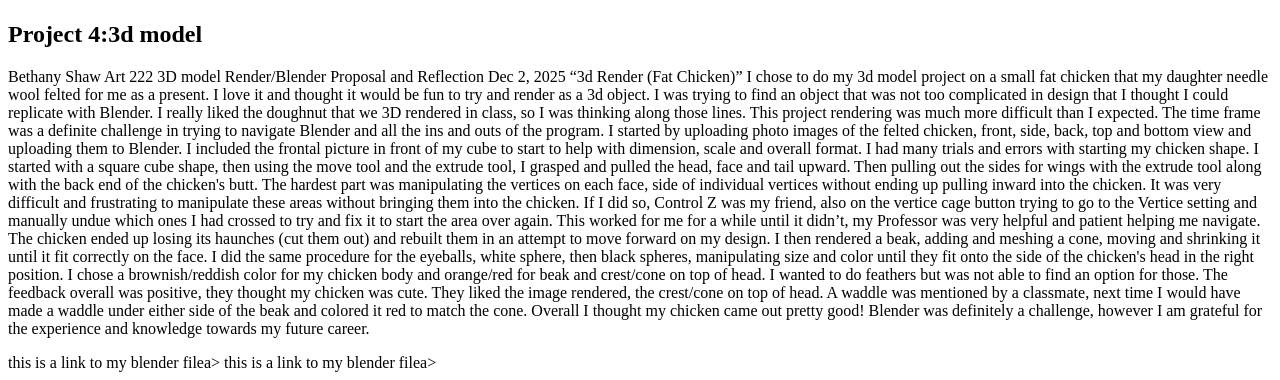
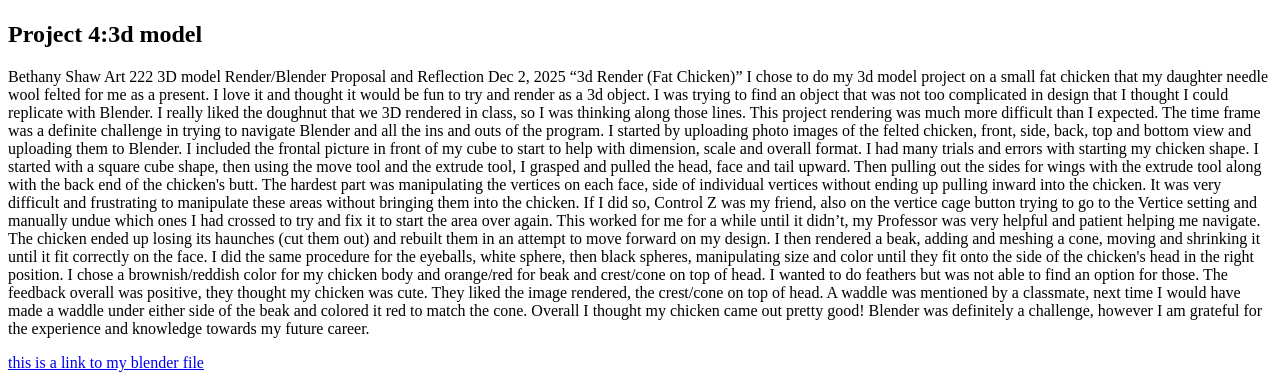
Before and after one commit to wooldigital-lab/Bethany, a plain HTML site: page index.html in a window 1280 px wide. Shown: the part 6195-6575 px from the top of the page. Drawn offline with Linux system fonts and the light colour scheme.

Commit message:
Update index.html

```diff
--- a/index.html
+++ b/index.html
@@ -111,7 +111,8 @@ This project rendering was much more difficult than I expected. The time frame w
 
 The feedback overall was positive, they thought my chicken was cute.  They liked the image rendered, the crest/cone on top of head.  A waddle was mentioned by a classmate, next time I would have made a waddle under either side of the beak and colored it red to match the cone. Overall I thought my chicken came out pretty good! Blender was definitely a challenge, however I am grateful for the experience and knowledge towards my future career.
 </p>
-<ahref"https://drive.google.com/file/d/1I4XqJ7R6bBT3EgtK6vIqRKaP6igmRJ5i/view?usp=sharingthis is a link to google drive">this is a link to my blender file</ahref>a>
- <ahref"https://drive.google.com/file/d/1AbaCOV-UO2TYk3nYr0BdawLKjhhLz7y4/view?usp=sharingthis is a link to google drive">this is a link to my blender file</ahref>a>
-  </body>
+<a href="https://drive.google.com/file/d/1I4XqJ7R6bBT3EgtK6vIqRKaP6igmRJ5i/view?usp=sharing> this is a link to google drive">this is a link to my blender file
+<a>
+ <a href="https://drive.google.com/file/d/1AbaCOV-UO2TYk3nYr0BdawLKjhhLz7y4/view?usp=sharing> this is a link to google drive" this is a link to my blender file<a>
+ </body>
 </html>
```
